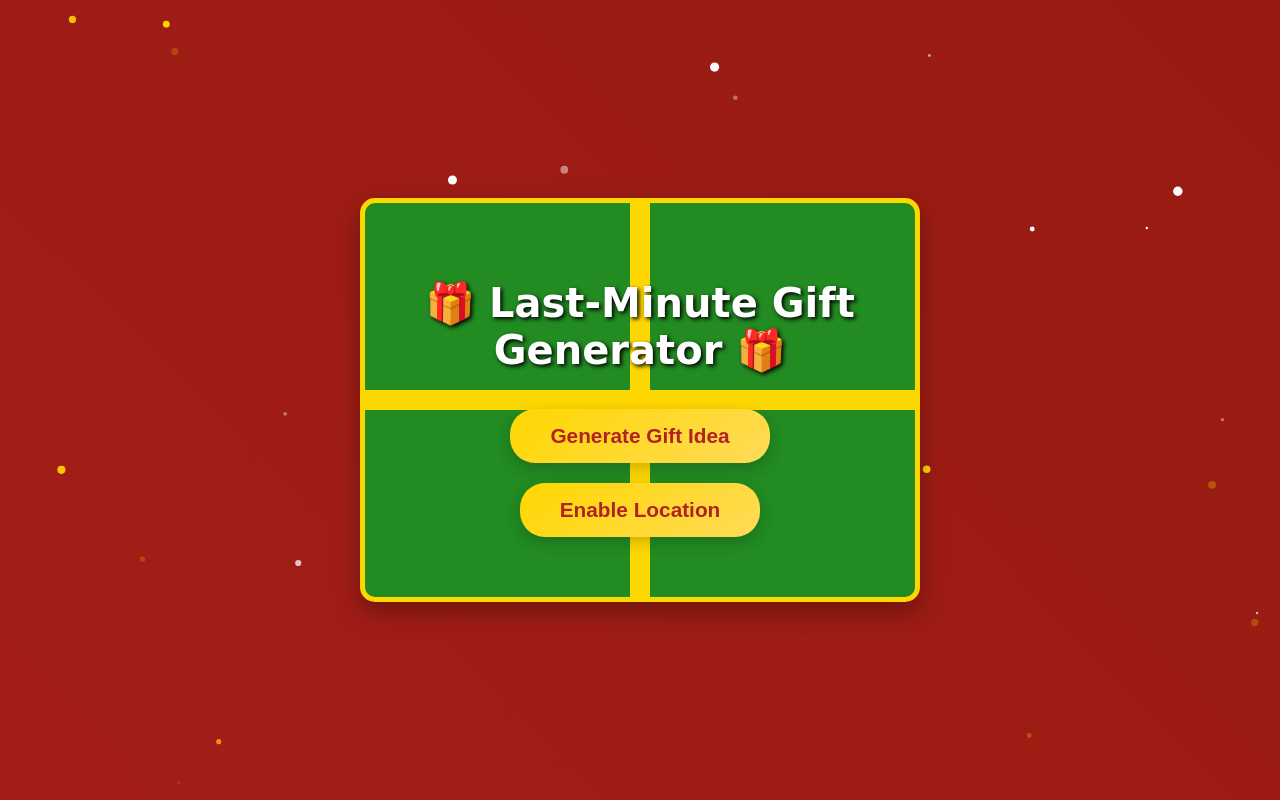
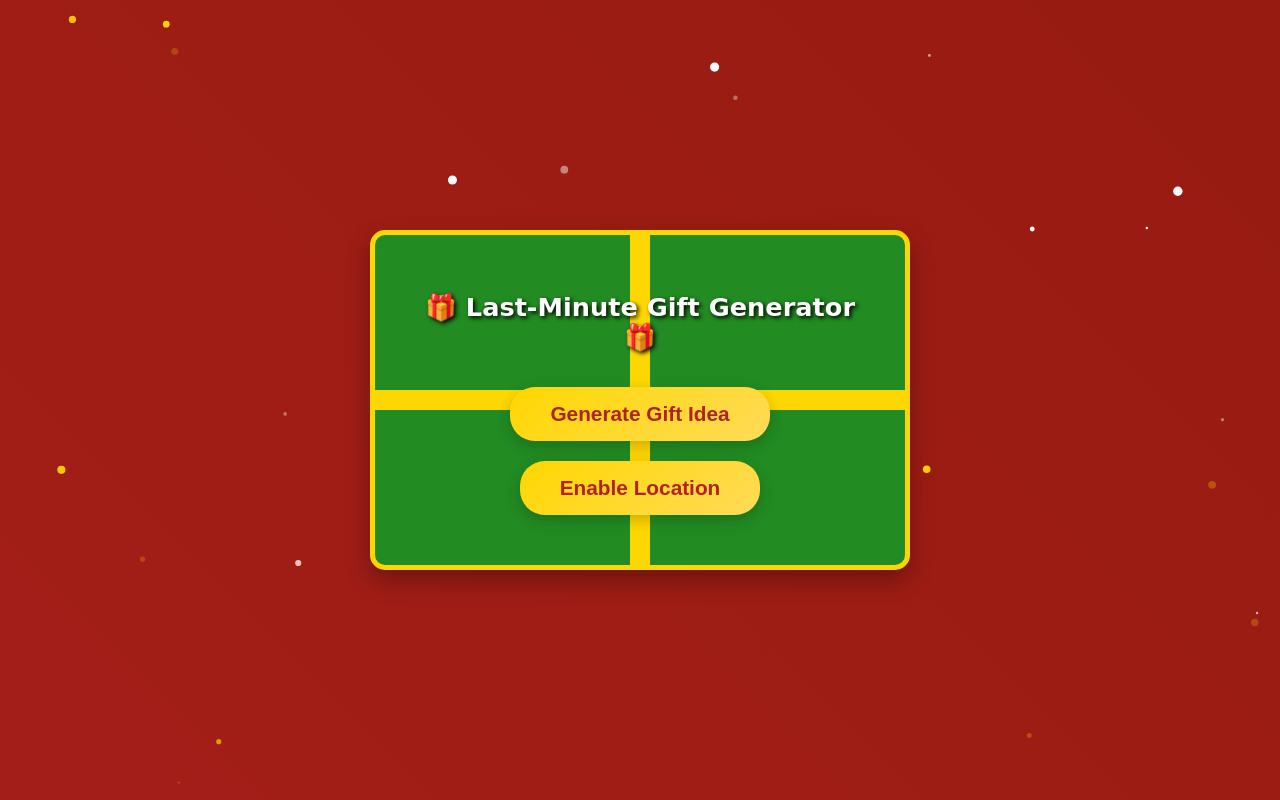
Before and after one commit to damianphim/giftsprint, a React (Create React App) app in the folder client/: page / in a window 1280 px wide. Built offline with nearby package versions, Linux system fonts and the light colour scheme.

Commit message:
Resizing Bugs

```diff
--- a/client/src/App.css
+++ b/client/src/App.css
@@ -26,9 +26,10 @@
 
 /* Central gift box */
 .gift-box {
+  width: auto;
   width: 90%;
   max-width: 450px;
-  padding: 50px;
+  padding: 40px;
   background-color: #228b22;
   border-radius: 15px;
   box-shadow: 0 10px 25px rgba(0, 0, 0, 0.3);
@@ -36,6 +37,8 @@
   position: relative;
   overflow: hidden;
   border: 5px solid #ffd700;
+  min-height: 200px;
+  overflow-y: auto;
   z-index: 1;
 }
 
@@ -87,7 +90,7 @@ svg.sparkles {
 
 /* Title */
 .title {
-  font-size: 2.5rem;
+  font-size: 1.6rem;
   color: #fff;
   margin-bottom: 25px;
   text-shadow: 2px 2px 4px #000;
```
